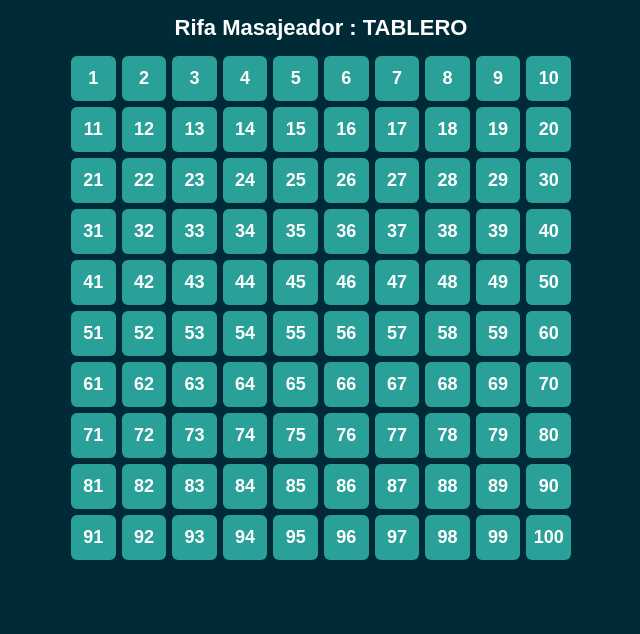
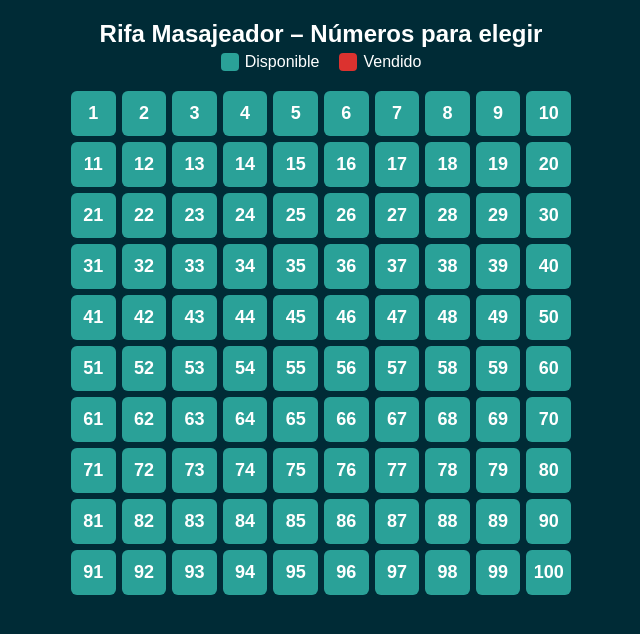
Before and after one commit to ottomasan81/rifa-masajeador, a plain HTML site: page index.html in a window 1280 px wide. Shown: the whole page, without its empty margins (319-959 px from the left). Drawn offline with Linux system fonts and the light colour scheme; no server answers.

Commit message:
Update index.html

```diff
--- a/index.html
+++ b/index.html
@@ -3,7 +3,7 @@
 <head>
   <meta charset="UTF-8" />
   <meta name="viewport" content="width=device-width, initial-scale=1.0" />
-  <title>Tablero Rifa Masajeador</title>
+  <title>Rifa Masajeador – Números</title>
 
   <style>
     body {
@@ -14,12 +14,39 @@
       display: flex;
       flex-direction: column;
       align-items: center;
+      padding-bottom: 40px;
     }
 
     h1 {
-      margin: 15px;
-      font-size: 22px;
+      margin: 20px 0 5px 0;
+      font-size: 24px;
+      font-weight: bold;
+      text-align: center;
     }
+
+    #leyenda {
+      display: flex;
+      gap: 20px;
+      margin-bottom: 20px;
+      font-size: 16px;
+      align-items: center;
+    }
+
+    .tag {
+      display: flex;
+      align-items: center;
+      gap: 6px;
+    }
+
+    .cuadro {
+      width: 18px;
+      height: 18px;
+      border-radius: 4px;
+      display: inline-block;
+    }
+
+    .verde { background: #2aa198; }
+    .rojo  { background: #dc322f; }
 
     #grid {
       display: grid;
@@ -47,15 +74,25 @@
 </head>
 
 <body>
-  <h1>Rifa Masajeador : TABLERO</h1>
+  <h1>Rifa Masajeador – Números para elegir</h1>
+
+  <div id="leyenda">
+    <div class="tag">
+      <span class="cuadro verde"></span> Disponible
+    </div>
+    <div class="tag">
+      <span class="cuadro rojo"></span> Vendido
+    </div>
+  </div>
 
   <div id="grid"></div>
 
   <script>
     const API_URL = "https://script.google.com/macros/s/AKfycbzIkHtukbtnHov3AyyPTqBf6piEoN3lQQ34QmtXphKHkkMtEFOvwcZbTPCf6BbP7RxB/exec";
 
-    // Crear grilla 1–100
     const grid = document.getElementById("grid");
+
+    // Construir la grilla 1–100
     for (let i = 1; i <= 100; i++) {
       const cell = document.createElement("div");
       cell.className = "num";
@@ -64,18 +101,18 @@
       grid.appendChild(cell);
     }
 
-    // Función para actualizar tablero
+    // Actualizar tablero consultando API
     async function actualizar() {
       try {
-        const resp = await fetch(API_URL + "?t=" + Date.now()); // evita caché
-        const vendidos = await resp.json(); // [{numero: 45, nombre: "Marina"}, ...]
+        const resp = await fetch(API_URL + "?t=" + Date.now());
+        const vendidos = await resp.json();
 
-        // Resetear todos a disponible
+        // Reset a verde todos
         for (let i = 1; i <= 100; i++) {
           document.getElementById("n" + i).classList.remove("vendido");
         }
 
-        // Pintar en rojo los números vendidos
+        // Pintar rojos
         vendidos.forEach(item => {
           const n = document.getElementById("n" + item.numero);
           if (n) n.classList.add("vendido");
@@ -86,7 +123,7 @@
       }
     }
 
-    // Actualizar cada 2 segundos
+    // Actualización cada 2s
     actualizar();
     setInterval(actualizar, 2000);
   </script>
```
